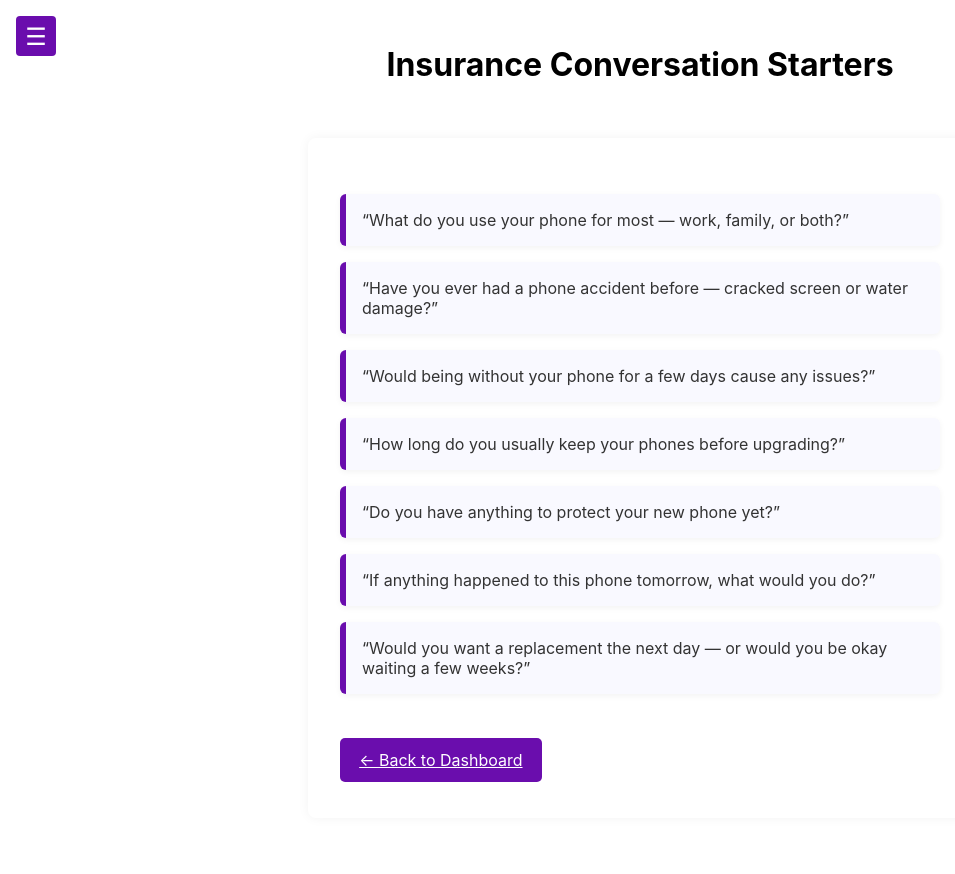
After one commit to Teerasak-Mairoddee/currys-tally, a PHP site: page /insurance_questions.php in a window 1280 px wide. The commit adds this page. Shown: the whole page, without its empty margins (0-955 px from the left). Run offline with PHP 8.4, Linux system fonts and the light colour scheme; the visitor is signed in with stand-in values (Sample User, id 1).

Commit message:
Added Insurance helper page and temp admin page

```diff
--- /dev/null
+++ b/insurance_questions.php
@@ -0,0 +1,60 @@
+<?php
+require __DIR__ . '/auth.php';
+?>
+<!DOCTYPE html>
+<html lang="en">
+<head>
+  <meta charset="UTF-8">
+  <title>Insurance Conversation Starters</title>
+  <meta name="viewport" content="width=device-width, initial-scale=1">
+  <link rel="stylesheet" href="style/css/style.css?v=1.4.0">
+  <link rel="stylesheet" href="https://cdnjs.cloudflare.com/ajax/libs/font-awesome/6.4.0/css/all.min.css" crossorigin="anonymous">
+</head>
+<body class="account-page">
+
+<button id="sidebarToggle" class="sidebar-toggle">☰</button>
+
+<nav id="sidebar" class="sidebar">
+  <ul>
+    <li><a href="index.php"><i class="fa-solid fa-house"></i> Dashboard</a></li>
+    <li><a href="log_sale.php"><i class="fa-solid fa-circle-plus"></i> Log Sale</a></li>
+    <li><a href="account.php"><i class="fa-solid fa-user-cog"></i> Account</a></li>
+    <li><a href="logout.php"><i class="fa-solid fa-right-from-bracket"></i> Logout</a></li>
+  </ul>
+</nav>
+
+<div id="mainContent" class="main-content">
+  <header>
+    <h1>Insurance Conversation Starters</h1>
+  </header>
+
+  <section class="form-container">
+
+    <div class="question-boxes">
+
+      <div class="question-box">“What do you use your phone for most — work, family, or both?”</div>
+      <div class="question-box">“Have you ever had a phone accident before — cracked screen or water damage?”</div>
+      <div class="question-box">“Would being without your phone for a few days cause any issues?”</div>
+      <div class="question-box">“How long do you usually keep your phones before upgrading?”</div>
+      <div class="question-box">“Do you have anything to protect your new phone yet?”</div>
+      <div class="question-box">“If anything happened to this phone tomorrow, what would you do?”</div>
+      <div class="question-box">“Would you want a replacement the next day — or would you be okay waiting a few weeks?”</div>
+    </div>
+
+    <p style="margin-top: 2rem;"><a href="index.php" class="btn">← Back to Dashboard</a></p>
+  </section>
+</div>
+
+<script>
+  const sidebar = document.getElementById('sidebar');
+  const toggleBtn = document.getElementById('sidebarToggle');
+  const mainCont = document.getElementById('mainContent');
+
+  toggleBtn.addEventListener('click', () => {
+    const open = sidebar.classList.toggle('open');
+    mainCont.classList.toggle('shifted');
+    toggleBtn.textContent = open ? '✖' : '☰';
+  });
+</script>
+</body>
+</html>
--- a/login.php
+++ b/login.php
@@ -56,7 +56,7 @@ if ($_SERVER['REQUEST_METHOD'] === 'POST') {
 
     if (empty($errors)) {
         // try admin login first
-        if (! try_login($conn, $email, $password, 'admins', 'admin', 'admin_index.php')) {
+        if (! try_login($conn, $email, $password, 'admins', 'admin', 'admin.php')) {
             // then regular users
             if (! try_login($conn, $email, $password, 'users', 'user', 'index.php')) {
                 $errors[] = 'Invalid email or password.';
--- a/style/css/style.css
+++ b/style/css/style.css
@@ -375,3 +375,28 @@ footer {
     .account-form button.btn {
         width: 100%;
     }
+
+.insurance-list {
+    list-style: disc;
+    padding-left: 1.5rem;
+    line-height: 1.6;
+    font-size: 1rem;
+    color: #333;
+}
+
+.question-boxes {
+    display: flex;
+    flex-direction: column;
+    gap: 1rem;
+    margin-top: 1.5rem;
+}
+
+.question-box {
+    background: #f9f9ff;
+    border-left: 6px solid var(--accent);
+    padding: 1rem;
+    border-radius: 6px;
+    box-shadow: 0 2px 6px rgba(0,0,0,0.05);
+    font-size: 1rem;
+    color: #333;
+}
```
Also changed, not shown: account.php (+9 -0 lines), admin.php (added, +20 -0 lines), index.php (+16 -0 lines).
